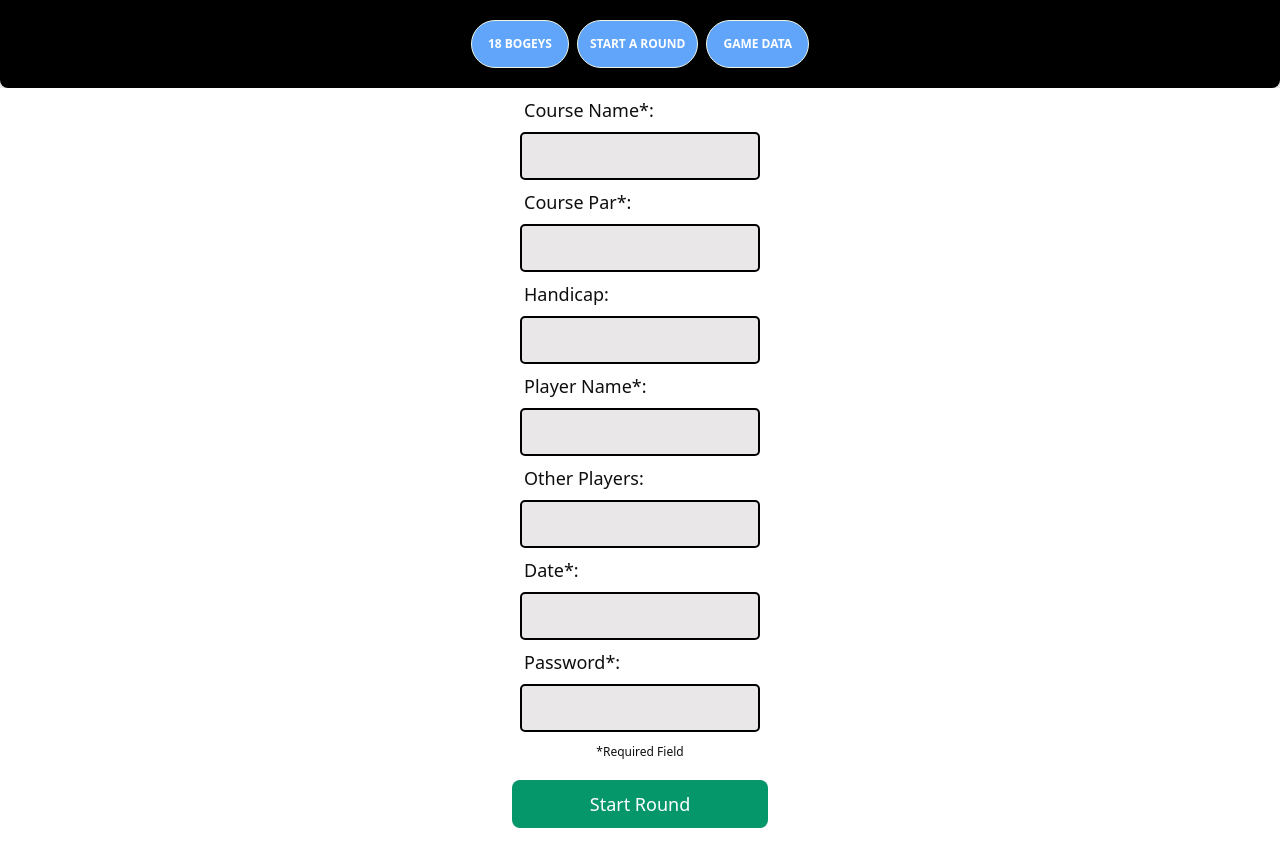
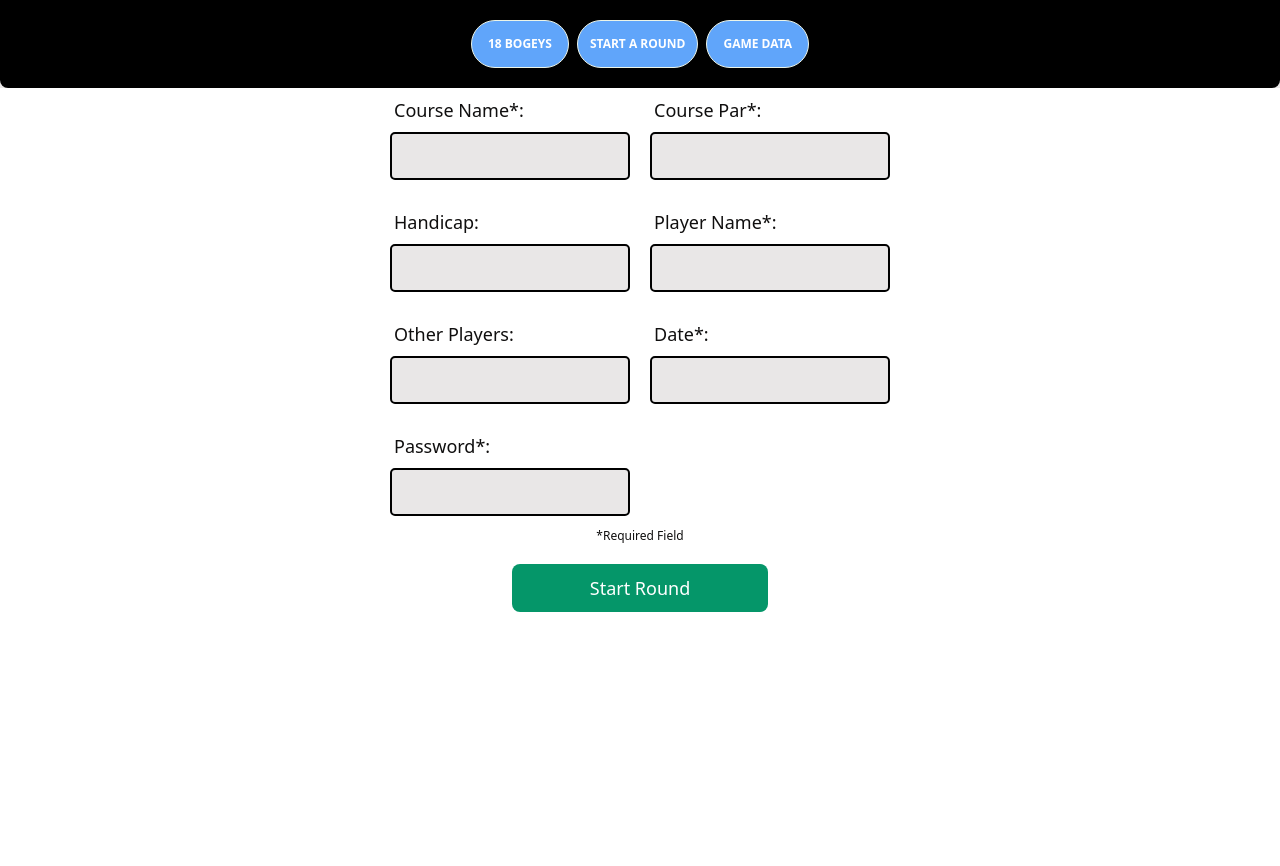
Before and after one commit to MattMoyka/18-Bogeys, a React (Create React App) app in the folder client/: page /newround in a window 1280 px wide. Shown: the top 866 px of the page. Built offline with nearby package versions, Linux system fonts and the light colour scheme; no server answers.

Commit message:
search modal scrolling fixed

```diff
--- a/client/src/Forms/NewroundForm.jsx
+++ b/client/src/Forms/NewroundForm.jsx
@@ -3,7 +3,7 @@
 export default function NewroundForm(props) {
   return (
     <form onSubmit={props.handleSubmit} className="flex flex-col flex-nowrap items-center text-lg  h-screen bg-white">
-      <div>
+      <div className='md:grid md:grid-cols-2 md:grid-rows-3 md:gap-5'>
         <div className='form-control'>
           <label className='label'>Course Name*:</label>
           <input
@@ -28,8 +28,6 @@
             value={props.handicap}
             onChange={(e) => props.setHandicap(e.target.value)} />
         </div>
-      </div>
-      <div>
         <div className='form-control'>
           <label className='label'>Player Name*:</label>
           <input
--- a/client/src/components/SearchGames.jsx
+++ b/client/src/components/SearchGames.jsx
@@ -22,7 +22,7 @@
     marginRight: '-50%',
     transform: 'translate(-50%, -50%)',
     background: 'white',
-    height: 'auto',
+    height: '70%',
     width: '90%'
   },
 };
```
